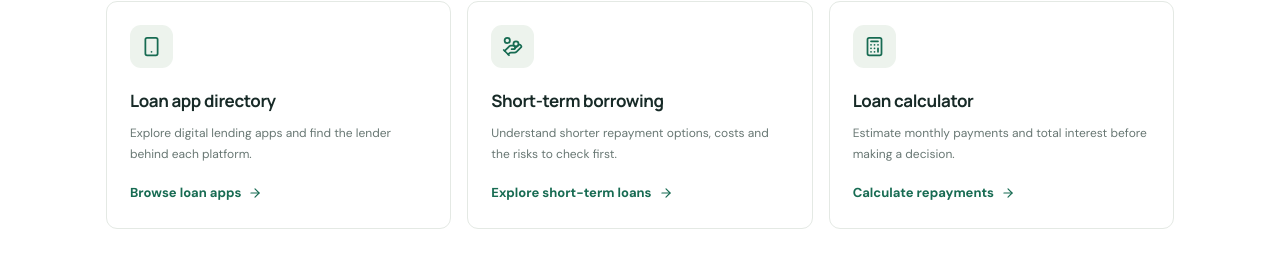
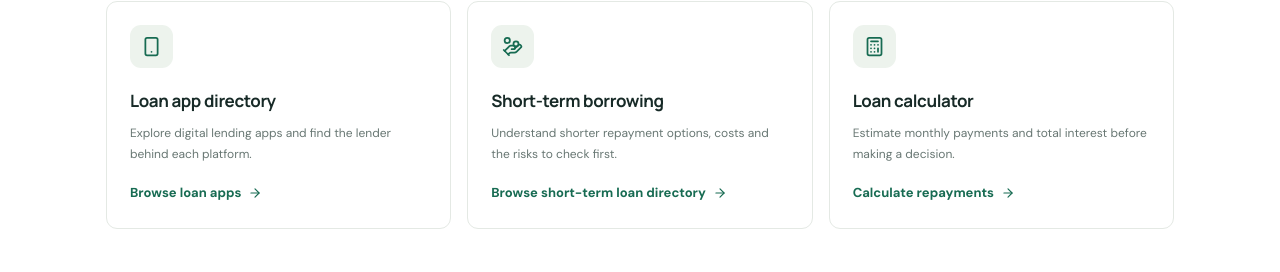
Before and after one commit to Cshetann93/loanmadesimple, a Next.js app: page / in a window 1280 px wide. Shown: the part 897-1169 px from the top of the page. Built offline with nearby package versions, Linux system fonts and the light colour scheme.

Commit message:
Link homepage to payday loan directory

```diff
--- a/app/page.tsx
+++ b/app/page.tsx
@@ -4,7 +4,7 @@ import { ArrowRight, ArrowUpRight, BadgeCheck, Calculator, CheckCircle2, Clipboa
 
 const categories = [
   { icon: Smartphone, title: "Loan app directory", desc: "Explore digital lending apps and find the lender behind each platform.", href: "/loan-apps", link: "Browse loan apps" },
-  { icon: HandCoins, title: "Short-term borrowing", desc: "Understand shorter repayment options, costs and the risks to check first.", href: "/short-term-loans", link: "Explore short-term loans" },
+  { icon: HandCoins, title: "Short-term borrowing", desc: "Understand shorter repayment options, costs and the risks to check first.", href: "/payday-loans.html", link: "Browse short-term loan directory" },
   { icon: Calculator, title: "Loan calculator", desc: "Estimate monthly payments and total interest before making a decision.", href: "/loan-calculator", link: "Calculate repayments" },
 ];
 export default function Home() {
```
